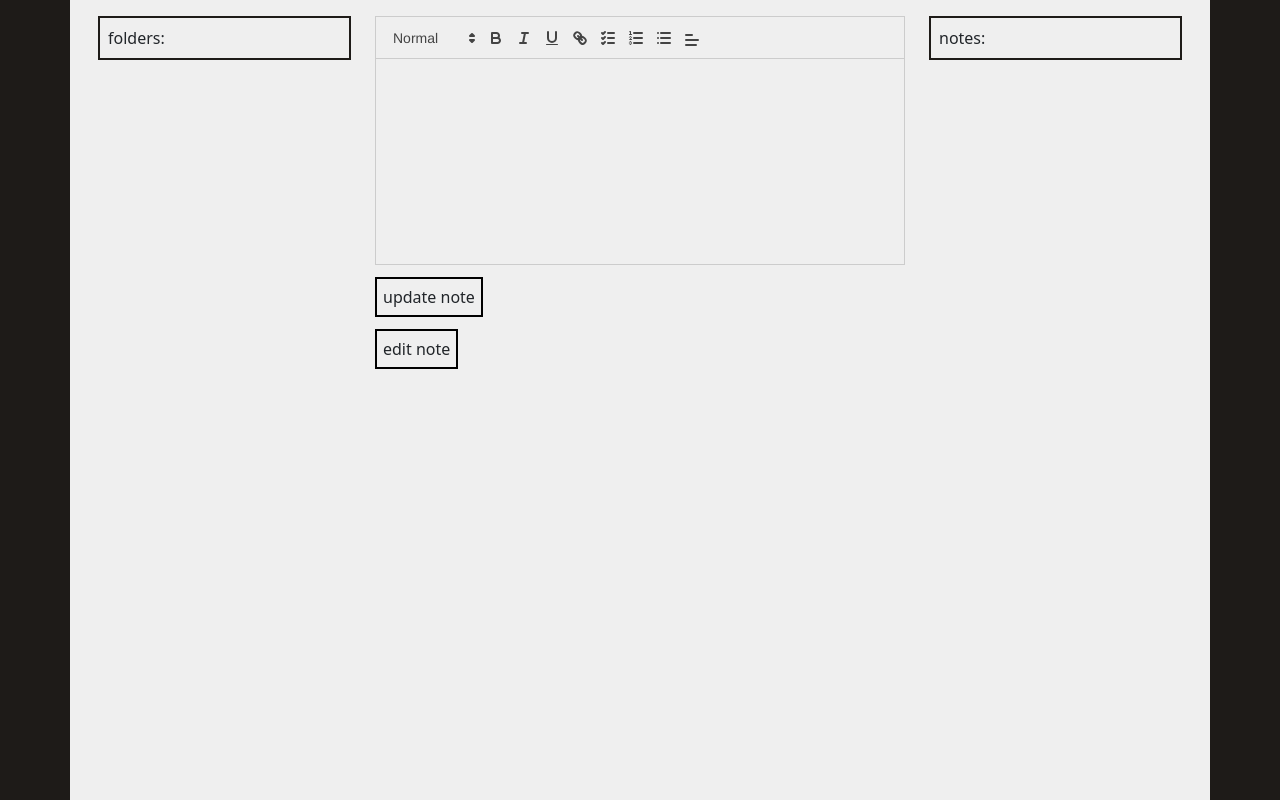
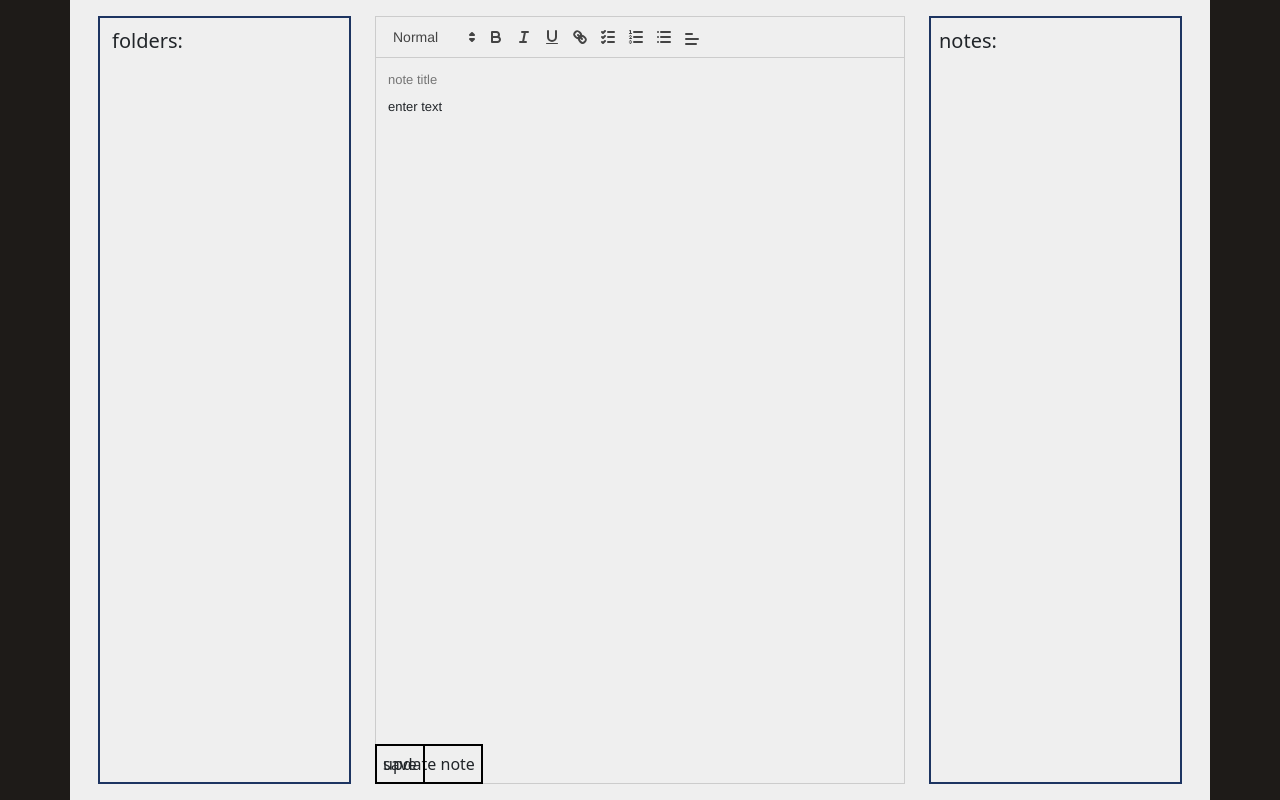
Before and after one commit to chillbuilds/note, a website: page public/index.html in a window 1280 px wide. Both pictures are taken after a click on the element "edit note". Drawn offline with Linux system fonts and the light colour scheme; no server answers.

Commit message:
fixed height flex, and loading notes into editor

```diff
--- a/public/index.html
+++ b/public/index.html
@@ -15,7 +15,7 @@
             <div class="row p-3">
 
                 <div class="col-3 sideColumn">
-                    <div id="folderColumn" class="column">folders:
+                    <div id="folderColumn" class="column"><span style="margin-left:4px;">folders:</span>
                         <div id="folders">
 
                         </div>
@@ -27,8 +27,8 @@
                         <div id="noteData"></div>
                     </div>
                     <div id="editor" class="column"></div>
-                    <div id="update" style="cursor:pointer; width:fit-content; border:black solid 2px; padding:6px; margin-top:12px;">update note</div>
-                    <div id="edit" style="cursor:pointer; width:fit-content; border:black solid 2px; padding:6px; margin-top:12px;">edit note</div>
+                    <div id="update" class="testBtn">update note</div>
+                    <div id="edit" class="testBtn">edit note</div>
                 </div>
                 <div class="col-3 sideColumn">
                     <div id="notesColumn" class="column">notes:
--- a/public/scripts/index.js
+++ b/public/scripts/index.js
@@ -8,6 +8,23 @@ $(document).ready(function() {
             toolbar: toolbarOptions
         },
         theme: 'snow'
+    })
+    quill.root.setAttribute('spellcheck', false)
+
+    let windowHeight = $(window).height()
+    $('#noteContainer').attr('style', `height:${windowHeight - 32}px;`)
+    $('#editor').attr('style', 'display:none;')
+    $('.ql-editor').before('<input id="noteTitle" placeholder="note title" spellcheck="false">')
+    $('.ql-editor').attr('style', 'padding:4px;')
+
+    if($('.ql-editor').html() == '<p><br></p>'){
+        $('.ql-editor').html('<p>enter text</p>')
+    }
+
+    $('.ql-editor').on('click', function() {
+        if($('.ql-editor').html() == '<p>enter text</p>'){
+            $('.ql-editor').html('')
+        }
     })
 
     $.get('/folder_names', function(folderNames) {
@@ -30,10 +47,12 @@ $(document).ready(function() {
                     const noteName = $(this).text()
                     $.get('/note', {title: noteName}, function(noteData) {
                         noteData = noteData[0]
+                        $('#noteTitle').val(noteData.title)
                         $('#noteData').text(noteData.content)
                         $('#breadCrumbs').text(noteData.folder_name + ' / ' + noteData.title)
+                        $('.ql-editor').text(noteData.content)
+
                         console.log(noteData)
-                        $('.ql-editor').text(noteData.content)
                     })
                 })
             })
@@ -50,16 +69,20 @@ $(document).ready(function() {
     })
 
     $('#edit').on('click', function() {
-        if ($('#noteContainer').css('display') != 'none'){
-            $('#noteContainer').slideUp(500, 'swing', function() {
-                $('.ql-toolbar').slideDown()
-                $('#editor').slideDown()
-            })
+        if ($('#noteContainer').css('display') == 'none'){
+
+            $('.ql-toolbar').attr('style', 'display: none;')
+            $('#editor').attr('style', 'display: none;')
+            $('#noteContainer').attr('style', `height:${windowHeight - 32}px;, display:flex;`)
+
+            $('#edit').text('edit')
         }else{
-            $('.ql-toolbar').slideUp()
-            $('#editor').slideUp(500, 'swing', function() {
-                $('#noteContainer').slideDown()
-            })
+
+            $('.ql-toolbar').attr('style', 'display: flex;')
+            $('#editor').attr('style', `height:${windowHeight - 74}px;, display:flex;`)
+            $('#noteContainer').attr('style', 'display: none;')
+
+            $('#edit').text('save')
         }
     })
 })
--- a/public/styles/style.css
+++ b/public/styles/style.css
@@ -1,13 +1,15 @@
 /*
 palette:
 #EFEFEF anti-flash white
-#1E1B18 eerie black
+#1D3461 eerie black
 #3E6990  lapis lazuli
 #B27092 sky magenta
 */
 
 body {
+    color: #1D3461;
     overflow-y: hidden;
+    font-family: 'Lucida Sans Typewriter', 'Lucida Sans', 'Lucida Sans Regular', 'Lucida Grande', 'Lucida Sans Unicode', Geneva, Verdana, sans-serif;
 }
 
 .container {
@@ -17,34 +19,66 @@ body {
 }
 
 .column {
-    border: #1E1B18 solid 2px;
+    border: #1D3461 solid 2px;
     padding: 8px;
+    display: flex;
+    flex-direction: column;
+    height: 100%;
 }
 
 .sideColumn {
     user-select: none;
+    font-size: 20px;
 }
 
 .folder {
     cursor: pointer;
+    margin: 2px;
+    margin-bottom: 8px;
+    padding: 4px;
+    border: solid #1D3461 2px;
+    text-align: center;
+}
+
+.folder:hover {
+    background: #1D3461;
+    color: #EFEFEF;
 }
 
 .note {
     cursor: pointer;
 }
 
-#noteDisplay {
+#noteTitle {
+    padding: 4px;
+    background: none;
+    border: none;
+}
+
+#noteContainer {
 
 }
 
 #breadCrumbs {
-    margin-bottom: 200px;
+    width: fit-content;
+    padding-bottom: 4px;
+    border-bottom: 2px solid #1D3461;
 }
 
 #editor {
-    display: none;
+
 }
 
 .ql-toolbar {
     display: none;
 }
+
+.testBtn {
+    position: absolute;
+    bottom: 16px;
+    cursor:pointer;
+    width:fit-content;
+    border:black solid 2px;
+    padding:6px;
+    margin-top:12px;
+}
```
Also changed, not shown: index.js (+15 -12 lines), public/test.html (deleted, +0 -11 lines), 1 other file.
